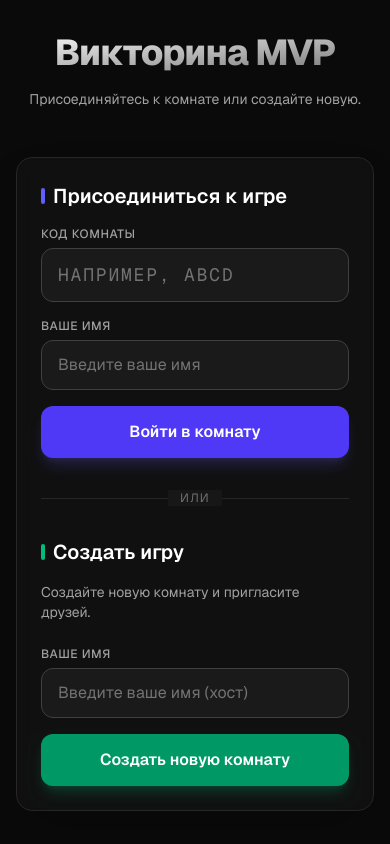
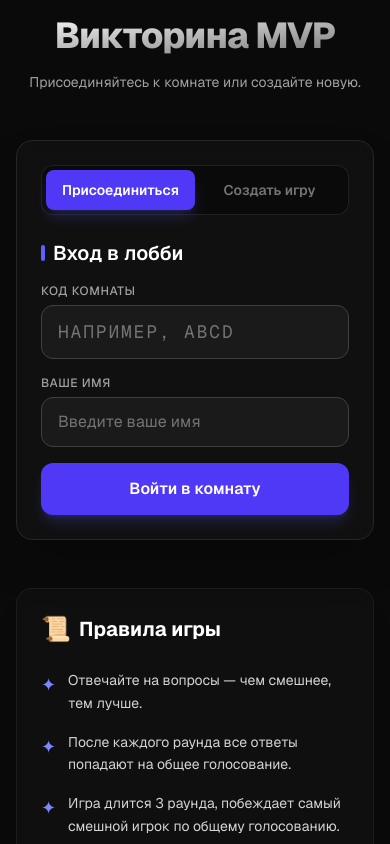
Before and after one commit to Higolol/game-mvp, a Next.js app: page / in a window 390 px wide. Shown: the top 844 px of the page. Built offline with nearby package versions, Linux system fonts and the light colour scheme; no server answers.

Commit message:
feat: deep linking, responsive lobby, rules and bot info

```diff
--- a/src/app/page.tsx
+++ b/src/app/page.tsx
@@ -22,7 +22,18 @@ export default function Home() {
   const [isJoinLoading, setIsJoinLoading] = useState(false);
   const [joinError, setJoinError] = useState<string | null>(null);
 
+  // Tab state
+  const [activeTab, setActiveTab] = useState<'join' | 'host'>('join');
+
   useEffect(() => {
+    let deepLinkRoomCode: string | null = null;
+
+    // Check Web URL param
+    if (typeof window !== 'undefined') {
+      const urlParams = new URLSearchParams(window.location.search);
+      deepLinkRoomCode = urlParams.get('room');
+    }
+
     if (typeof window !== 'undefined' && (window as any).Telegram?.WebApp) {
       const webApp = (window as any).Telegram.WebApp;
       if (webApp.initData) {
@@ -38,7 +49,16 @@ export default function Home() {
             setTelegramUserId(String(tgUser.id));
           }
         }
+        // Check Telegram start_param
+        if (webApp.initDataUnsafe?.start_param) {
+          deepLinkRoomCode = webApp.initDataUnsafe.start_param;
         }
+      }
+    }
+
+    if (deepLinkRoomCode) {
+      setJoinCode(deepLinkRoomCode);
+      setActiveTab('join');
     }
   }, []);
 
@@ -164,12 +184,37 @@ export default function Home() {
           </p>
         </div>
 
-        <div className="space-y-8 bg-neutral-900/50 p-6 md:p-8 rounded-2xl border border-neutral-800 backdrop-blur-sm shadow-2xl">
-          {/* Join Room Section */}
-          <section className="space-y-4">
+        <div className="space-y-6 bg-neutral-900/50 p-6 md:p-8 rounded-2xl border border-neutral-800 backdrop-blur-sm shadow-2xl">
+          {/* Tabs */}
+          <div className="flex bg-neutral-950 rounded-xl p-1 border border-neutral-800/80">
+            <button
+              onClick={() => setActiveTab('join')}
+              className={`flex-1 py-2.5 rounded-lg text-sm font-semibold transition-all ${
+                activeTab === 'join'
+                  ? 'bg-indigo-600 text-white shadow-lg shadow-indigo-500/20'
+                  : 'text-neutral-500 hover:text-neutral-300'
+              }`}
+            >
+              Присоединиться
+            </button>
+            <button
+              onClick={() => setActiveTab('host')}
+              className={`flex-1 py-2.5 rounded-lg text-sm font-semibold transition-all ${
+                activeTab === 'host'
+                  ? 'bg-emerald-600 text-white shadow-lg shadow-emerald-500/20'
+                  : 'text-neutral-500 hover:text-neutral-300'
+              }`}
+            >
+              Создать игру
+            </button>
+          </div>
+
+          {activeTab === 'join' ? (
+            /* Join Room Section */
+            <section className="space-y-4 animate-in fade-in zoom-in-95 duration-200">
               <h2 className="text-xl font-semibold text-white flex items-center gap-2">
                 <span className="h-4 w-1 bg-indigo-500 rounded-full"></span>
-              Присоединиться к игре
+                Вход в лобби
               </h2>
               <form onSubmit={handleJoinSubmit} className="space-y-4">
                 <div>
@@ -224,25 +269,13 @@ export default function Home() {
                 </button>
               </form>
             </section>
-
-          <div className="relative">
-            <div className="absolute inset-0 flex items-center">
-              <div className="w-full border-t border-neutral-800"></div>
-            </div>
-            <div className="relative flex justify-center text-xs">
-              <span className="bg-neutral-900 px-3 text-neutral-500 uppercase tracking-widest">Или</span>
-            </div>
-          </div>
-
-          {/* Create Room Section */}
-          <section className="space-y-4 text-left">
+          ) : (
+            /* Create Room Section */
+            <section className="space-y-4 text-left animate-in fade-in zoom-in-95 duration-200">
               <h2 className="text-xl font-semibold text-white flex items-center gap-2">
                 <span className="h-4 w-1 bg-emerald-500 rounded-full"></span>
-              Создать игру
+                Новая игра
               </h2>
-            <p className="text-sm text-neutral-400 pb-2">
-              Создайте новую комнату и пригласите друзей.
-            </p>
               <form onSubmit={handleHostSubmit} className="space-y-4">
                 <div>
                   <label htmlFor="hostNickname" className="block text-xs font-medium text-neutral-400 mb-1.5 uppercase tracking-wider">
@@ -280,6 +313,36 @@ export default function Home() {
                 </button>
               </form>
             </section>
+          )}
+        </div>
+
+        {/* Game Rules Section */}
+        <div className="bg-neutral-900/40 p-6 md:p-8 rounded-2xl border border-neutral-800/60 backdrop-blur-sm text-sm text-neutral-300 shadow-xl space-y-6">
+          <h3 className="text-xl font-bold text-white flex items-center gap-2">
+            <span className="text-2xl">📜</span> Правила игры
+          </h3>
+          <ul className="space-y-4">
+            <li className="flex gap-3 items-start">
+              <span className="text-indigo-400 text-lg mt-0.5">✦</span>
+              <span className="leading-relaxed">Отвечайте на вопросы — чем смешнее, тем лучше.</span>
+            </li>
+            <li className="flex gap-3 items-start">
+              <span className="text-indigo-400 text-lg mt-0.5">✦</span>
+              <span className="leading-relaxed">После каждого раунда все ответы попадают на общее голосование.</span>
+            </li>
+            <li className="flex gap-3 items-start">
+              <span className="text-indigo-400 text-lg mt-0.5">✦</span>
+              <span className="leading-relaxed">Игра длится 3 раунда, побеждает самый смешной игрок по общему голосованию.</span>
+            </li>
+            <li className="flex gap-3 items-start">
+              <span className="text-indigo-400 text-lg mt-0.5">✦</span>
+              <span className="leading-relaxed">Не хватает игроков? Добавьте ботов — они тоже участвуют и отвечают.</span>
+            </li>
+            <li className="flex gap-3 items-start">
+              <span className="text-indigo-400 text-lg mt-0.5">✦</span>
+              <span className="leading-relaxed">Получайте удовольствие и не бойтесь быть креативными!</span>
+            </li>
+          </ul>
         </div>
       </main>
     </div>
--- a/src/app/room/[roomCode]/page.tsx
+++ b/src/app/room/[roomCode]/page.tsx
@@ -612,7 +612,12 @@ export default function RoomLobby({ params }: { params: Promise<{ roomCode: stri
 
 
   const handleCopyLink = () => {
-    navigator.clipboard.writeText(`https://game-mvp-tau.vercel.app/room/${roomCode}`);
+    const isTelegram = typeof window !== 'undefined' && (window as any).Telegram?.WebApp?.initData;
+    const link = isTelegram
+      ? `https://t.me/JXOVO_bot/jxovo?startapp=${roomCode}`
+      : `https://${window.location.host}/?room=${roomCode}`;
+
+    navigator.clipboard.writeText(link);
     setHasCopied(true);
     setTimeout(() => setHasCopied(false), 2000);
   };
@@ -1160,7 +1165,7 @@ export default function RoomLobby({ params }: { params: Promise<{ roomCode: stri
         </header>
 
         <div className="bg-neutral-900/60 p-6 rounded-3xl border border-neutral-800/80 shadow-2xl backdrop-blur-md">
-          <div className="flex items-center justify-between mb-6 px-2">
+          <div className="flex flex-col sm:flex-row sm:items-center justify-between gap-4 mb-6 px-2">
             <h2 className="text-xl font-semibold flex items-center gap-3">
               <span className="h-5 w-1.5 bg-emerald-500 rounded-full"></span>
               Игроки
@@ -1168,12 +1173,13 @@ export default function RoomLobby({ params }: { params: Promise<{ roomCode: stri
                 {players.length}
               </span>
             </h2>
-            <div className="flex items-center gap-3">
+            <div className="flex flex-col sm:flex-row sm:items-center gap-3">
               {isHost && (
+                <div className="flex flex-col sm:items-end gap-1.5">
                   <button
                     onClick={handleAddBot}
                     disabled={isAddingBot}
-                  className="flex items-center gap-1.5 text-xs font-medium bg-neutral-800 hover:bg-neutral-700 text-neutral-300 px-3 py-1.5 rounded-lg border border-neutral-700 transition-colors disabled:opacity-50"
+                    className="flex items-center gap-1.5 text-xs font-medium bg-neutral-800 hover:bg-neutral-700 text-neutral-300 px-3 py-1.5 rounded-lg border border-neutral-700 transition-colors disabled:opacity-50 w-fit"
                   >
                     {isAddingBot ? (
                       <div className="w-3 h-3 border-2 border-neutral-400 border-t-transparent rounded-full animate-spin"></div>
@@ -1184,8 +1190,12 @@ export default function RoomLobby({ params }: { params: Promise<{ roomCode: stri
                     )}
                     Добавить бота
                   </button>
+                  <span className="text-xs text-neutral-500 sm:text-right max-w-[220px]">
+                    Боты нужны, чтобы можно было играть даже одному или неполной компанией
+                  </span>
+                </div>
               )}
-              <div className="text-xs font-medium text-indigo-400 bg-indigo-500/10 px-3 py-1.5 rounded-full border border-indigo-500/20 uppercase tracking-wider">
+              <div className="text-xs font-medium text-indigo-400 bg-indigo-500/10 px-3 py-1.5 rounded-full border border-indigo-500/20 uppercase tracking-wider self-start sm:self-center">
                 {getLocalizedStatus(room?.status)}
               </div>
             </div>
```
Lines whose indentation alone changed are shown as unchanged.
